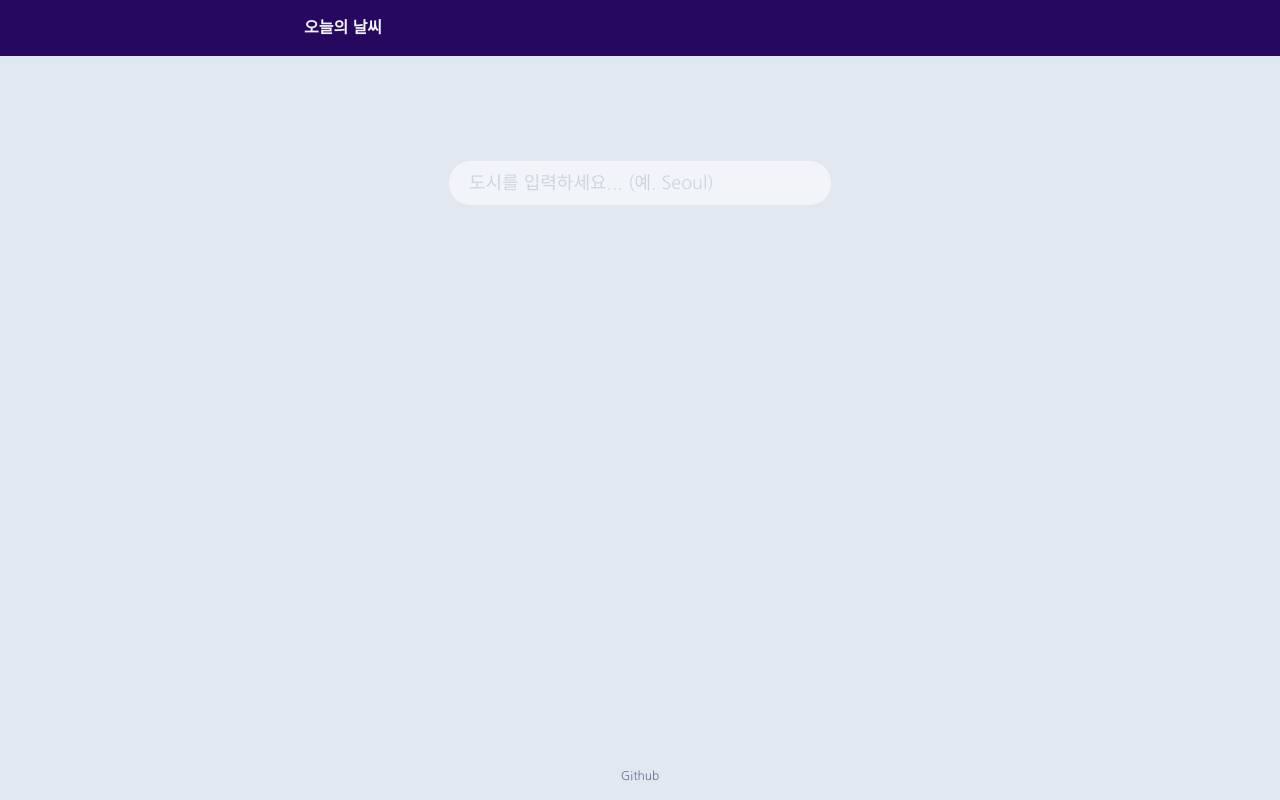
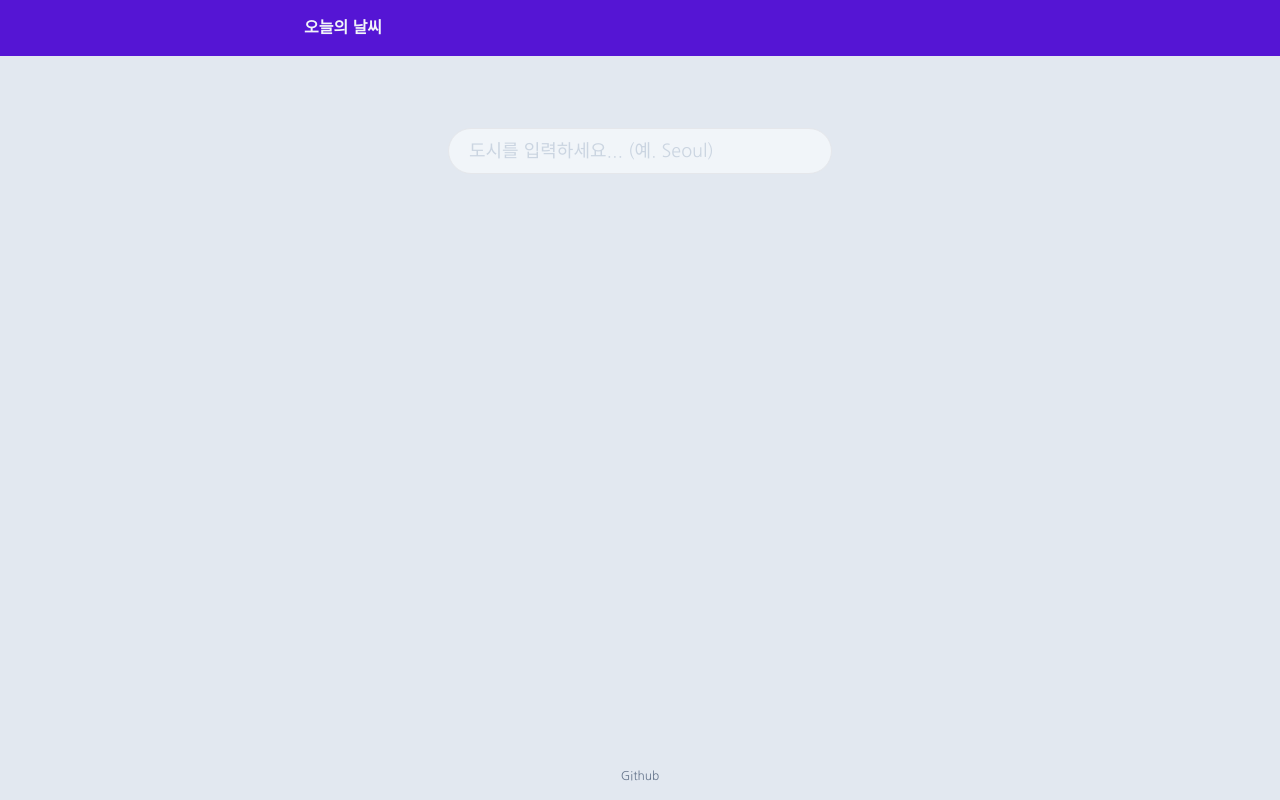
Before and after one commit to min33sky/next-weather, a Next.js app: page / in a window 1280 px wide. Built offline with nearby package versions, Linux system fonts and the light colour scheme.

Commit message:
Feat: router

```diff
--- a/app/page.tsx
+++ b/app/page.tsx
@@ -5,21 +5,25 @@ import WeatherCard from '@/components/WeatherCard';
 import useDebounce from '@/hooks/useDebounce';
 import { Weather } from '@/types/weather';
 import { useEffect, useState } from 'react';
+import { useSearchParams, useRouter } from 'next/navigation';
 
 export default function Home() {
-  const [keyword, setKeyword] = useState('');
+  const searchParmas = useSearchParams();
+  const [keyword, setKeyword] = useState(searchParmas.get('query') || '');
   const debouncedKeyword = useDebounce(keyword, 500);
   const [result, setResult] = useState<Weather>();
   const [errorMessage, setErrorMessage] = useState('');
+  const router = useRouter();
 
   useEffect(() => {
-    if (debouncedKeyword) {
+    if (debouncedKeyword !== '') {
       fetch(`/api/search/${debouncedKeyword}`)
         .then((res) => res.json())
         .then((res) => {
           if (res.data.cod === 200) {
             setErrorMessage('');
             setResult(res.data);
+            router.replace(`/?query=${debouncedKeyword}`);
           } else {
             if (res.data.message === 'city not found') {
               setErrorMessage('도시를 찾을 수 없습니다... 🥸');
--- a/components/Header.tsx
+++ b/components/Header.tsx
@@ -1,9 +1,12 @@
+import Link from 'next/link';
 import React from 'react';
 
 export default function Header() {
   return (
-    <header className="fixed top-0 z-50 w-full bg-brand-600 py-4 px-2 text-slate-100">
-      <div className="mx-auto w-full max-w-2xl font-bold">오늘의 날씨</div>
+    <header className="fixed top-0 z-50 w-full bg-brand-100 py-4 px-2 text-slate-100">
+      <Link href={'/'}>
+        <p className="mx-auto w-full max-w-2xl font-bold ">오늘의 날씨</p>
+      </Link>
     </header>
   );
 }
--- a/components/SearchBar.tsx
+++ b/components/SearchBar.tsx
@@ -18,7 +18,7 @@ export default function SearchBar({ keyword, setKeyword }: Props) {
   return (
     <form
       onSubmit={handleSubmit}
-      className="mt-40 flex w-full max-w-sm items-center justify-between gap-3 rounded-full border bg-slate-100 p-2 focus-within:ring-2 focus-within:ring-indigo-200 hover:ring-2 hover:ring-indigo-200 "
+      className="mt-32 flex w-full max-w-sm items-center justify-between gap-3 rounded-full border bg-slate-100 p-2 focus-within:ring-2 focus-within:ring-indigo-200 hover:ring-2 hover:ring-indigo-200 "
     >
       <MagnifyingGlassIcon className="h-5 w-5 text-gray-400" />
       <input
--- a/components/WeatherCard.tsx
+++ b/components/WeatherCard.tsx
@@ -21,7 +21,7 @@ export default function WeatherCard({
   icon,
 }: Props) {
   return (
-    <article className="mt-8 flex w-64 flex-col rounded-lg bg-white px-4 py-2 shadow-2xl">
+    <article className="mt-8 flex w-64 flex-col rounded-lg bg-white px-5 pb-6 shadow-2xl">
       <img
         className="w-full"
         src={`http://openweathermap.org/img/wn/${icon}@2x.png`}
```
